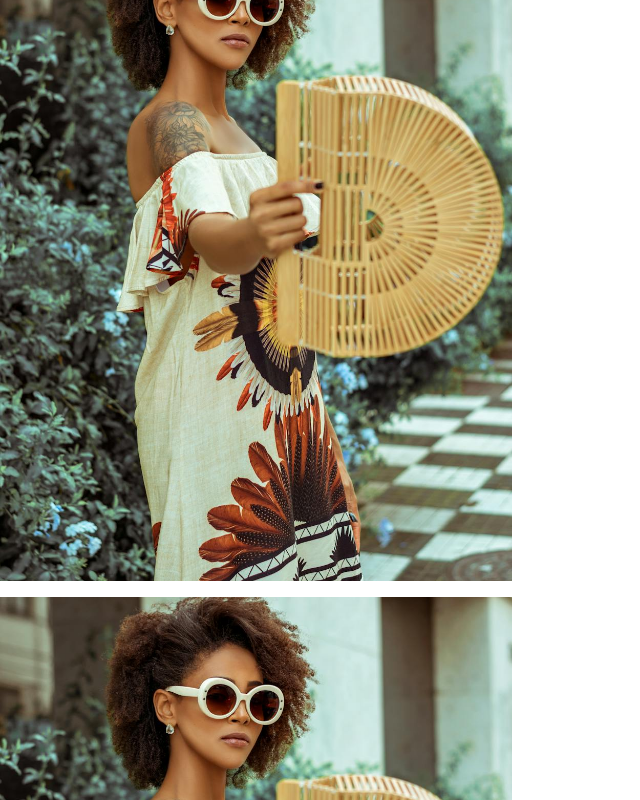
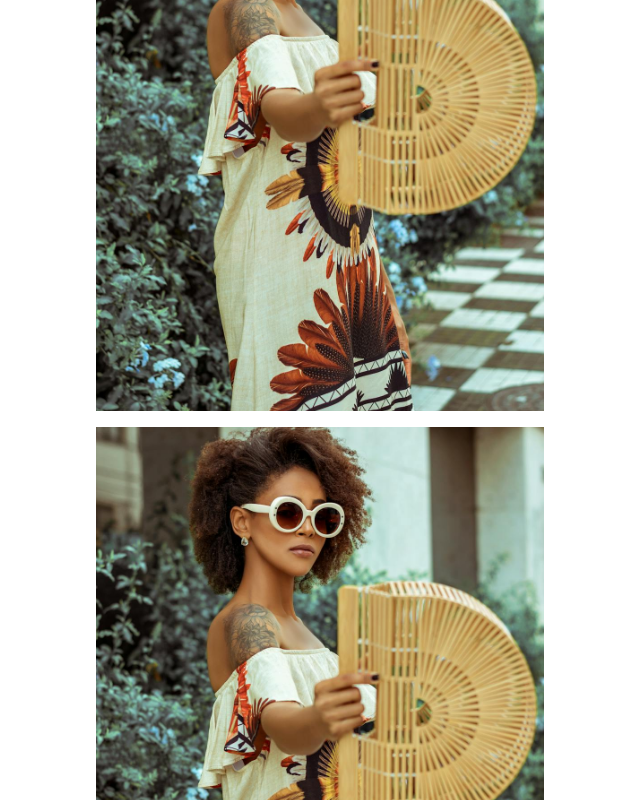
Before and after one commit to arush-qala/platform-v5, a Next.js app: page /collection/c1 in a window 1280 px wide. Both pictures are taken after a click on the element 298 px from the left and 1200 px from the top of the page. Shown: the part 800-1600 px from the top of the page, without its empty margins (0-640 px from the left). Built offline with nearby package versions, Linux system fonts and the light colour scheme.

Commit message:
fix: Enforce strict grid layout in ProductDetailView to prevent overlap

```diff
--- a/components/collection/ProductDetailView.tsx
+++ b/components/collection/ProductDetailView.tsx
@@ -31,16 +31,15 @@
     })
 
     // Animation: Shift images to the left as user scrolls down
-    // 0 to 0.1 progress (first 10% of scroll) triggers the shift
-    const imageX = useTransform(scrollYProgress, [0, 0.1], ["0vw", "-10vw"])
+    // Shift reduced to -5vw to ensure it stays within the central lane
+    const imageX = useTransform(scrollYProgress, [0, 0.1], ["0vw", "-5vw"])
     const detailsOpacity = useTransform(scrollYProgress, [0.05, 0.15], [0, 1])
     const detailsX = useTransform(scrollYProgress, [0.05, 0.15], [50, 0])
 
-    // Mock multiple images for the vertical stack
     const productImages = [product.image, product.image, product.image]
 
     return (
-        <div ref={containerRef} className="relative min-h-[200vh] bg-white z-50">
+        <div ref={containerRef} className="relative min-h-[200vh] bg-white z-50 overflow-x-hidden">
 
             {/* Close Button */}
             <button
@@ -50,14 +49,15 @@
                 <X size={24} />
             </button>
 
-            {/* Navigation Sidebars */}
+            {/* Navigation Sidebars - Fixed Width & Overflow Hidden to prevent bleed */}
             {prevProduct && (
                 <div
                     onClick={() => onNavigate(prevProduct)}
-                    className="fixed left-0 top-0 h-screen w-[15vw] hidden md:flex items-center justify-start pl-4 cursor-pointer z-[55] group hover:bg-white/5 transition-colors"
+                    className="fixed left-0 top-0 h-screen w-[15vw] hidden md:flex items-center justify-start pl-4 cursor-pointer z-[55] group hover:bg-white/5 transition-colors overflow-hidden"
                 >
-                    <div className="absolute left-0 top-1/2 -translate-y-1/2 w-full h-[60vh] opacity-30 group-hover:opacity-60 transition-opacity duration-500 pointer-events-none grayscale group-hover:grayscale-0">
-                        <div className="relative w-full h-full -ml-[75%]">
+                    <div className="absolute left-0 top-1/2 -translate-y-1/2 w-full h-[60vh] opacity-40 group-hover:opacity-60 transition-opacity duration-500 pointer-events-none grayscale group-hover:grayscale-0">
+                        {/* -ml-[50%] ensures 50% is off-screen, 50% is visible */}
+                        <div className="relative w-full h-full -ml-[50%]">
                             <Image src={prevProduct.image} alt="Prev" fill className="object-cover" />
                         </div>
                     </div>
@@ -70,10 +70,11 @@
             {nextProduct && (
                 <div
                     onClick={() => onNavigate(nextProduct)}
-                    className="fixed right-0 top-0 h-screen w-[15vw] hidden md:flex items-center justify-end pr-4 cursor-pointer z-[55] group hover:bg-white/5 transition-colors"
+                    className="fixed right-0 top-0 h-screen w-[15vw] hidden md:flex items-center justify-end pr-4 cursor-pointer z-[55] group hover:bg-white/5 transition-colors overflow-hidden"
                 >
-                    <div className="absolute right-0 top-1/2 -translate-y-1/2 w-full h-[60vh] opacity-30 group-hover:opacity-60 transition-opacity duration-500 pointer-events-none grayscale group-hover:grayscale-0">
-                        <div className="relative w-full h-full -mr-[75%]">
+                    <div className="absolute right-0 top-1/2 -translate-y-1/2 w-full h-[60vh] opacity-40 group-hover:opacity-60 transition-opacity duration-500 pointer-events-none grayscale group-hover:grayscale-0">
+                        {/* -mr-[50%] ensures 50% is off-screen, 50% is visible */}
+                        <div className="relative w-full h-full -mr-[50%]">
                             <Image src={nextProduct.image} alt="Next" fill className="object-cover" />
                         </div>
                     </div>
@@ -84,7 +85,8 @@
             )}
 
             {/* Main Content Area */}
-            <div className="w-full max-w-[1800px] mx-auto flex pt-24 px-[5vw] md:px-[20vw] relative">
+            {/* px-[20vw] creates the negative space margins (15vw sidebar + 5vw gap) */}
+            <div className="w-full max-w-[1800px] mx-auto flex pt-24 px-[20vw] relative">
 
                 {/* Image Column - Shifts Left */}
                 <motion.div
@@ -92,7 +94,8 @@
                     className="w-full md:w-[60%] flex flex-col gap-4 items-center"
                 >
                     {productImages.map((img, idx) => (
-                        <div key={idx} className="relative w-full max-w-[40vw] aspect-[3/4] bg-gray-100">
+                        // Max width constrained to 35vw to stay well clear of margins
+                        <div key={idx} className="relative w-full max-w-[35vw] aspect-[3/4] bg-gray-100">
                             <Image
                                 src={img}
                                 alt={`${product.name} - View ${idx + 1}`}
```
